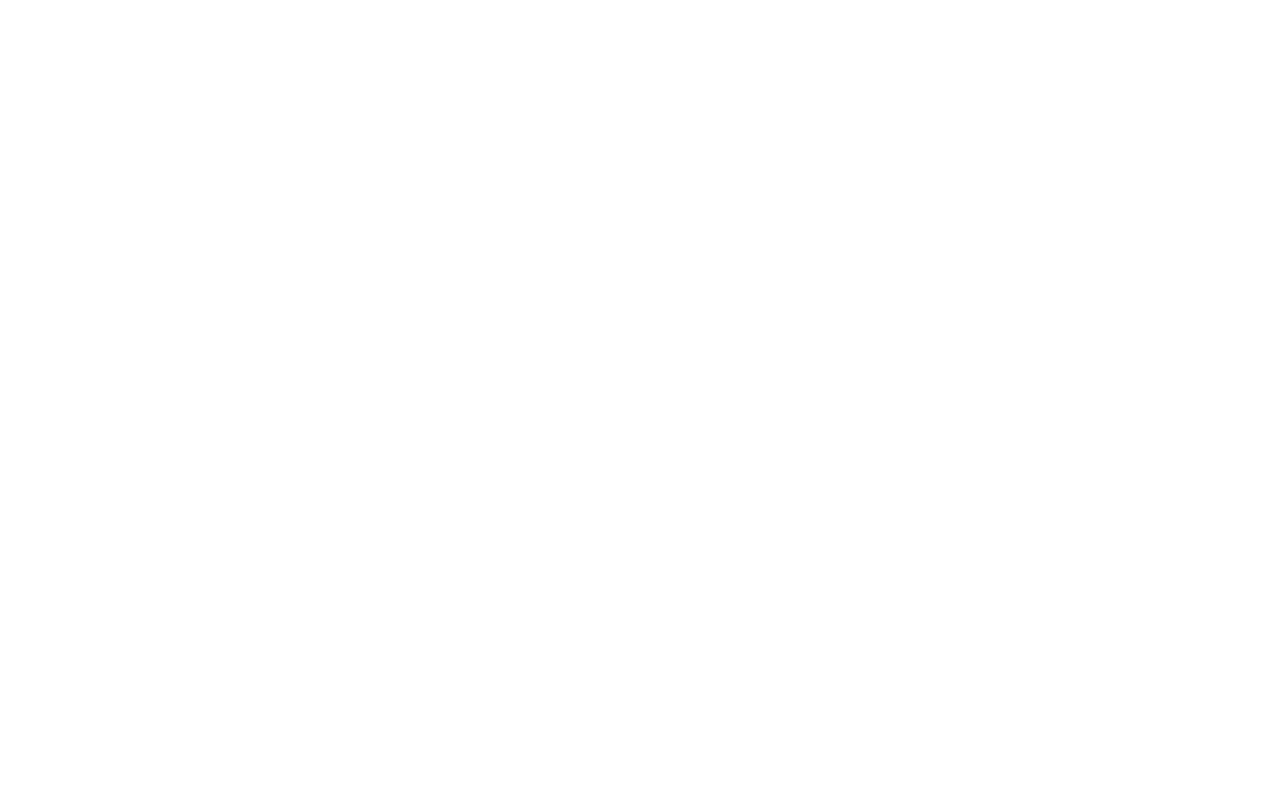
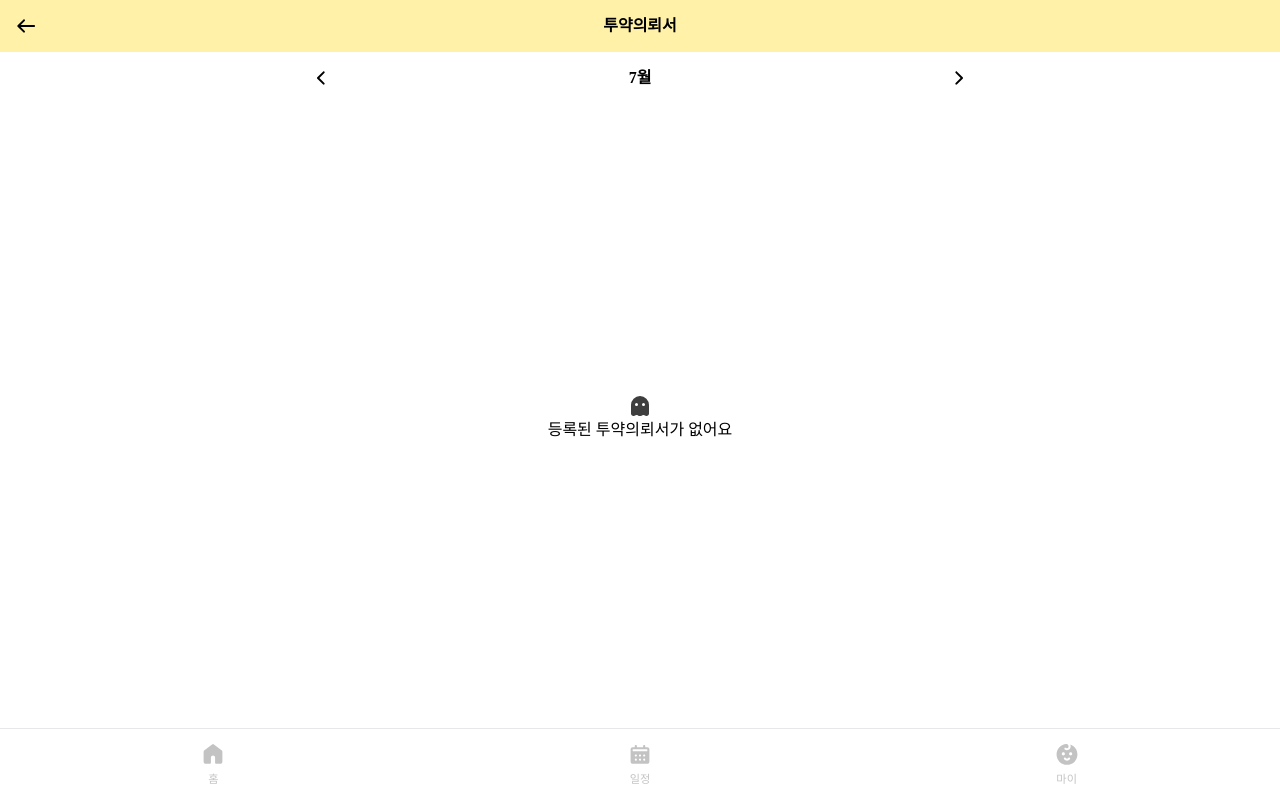
Before and after one commit to allkong/KidWe, a React (Vite) app in the folder front-end/: page /medication in a window 1280 px wide. Before the commit this address had no page. Built offline with nearby package versions, Linux system fonts and the light colour scheme; a web font is replaced by a local one.

Commit message:
feat: dayjs 세팅 - menuItems id 지정 - 날짜 포맷 dayjs로 변경 - 날짜 내비게이터 위치 지정

```diff
--- a/front-end/package.json
+++ b/front-end/package.json
@@ -19,6 +19,7 @@
     "posttest": "yarn.cmd run lint"
   },
   "dependencies": {
+    "dayjs": "^1.11.12",
     "react": "^18.3.1",
     "react-dom": "^18.3.1",
     "react-router-dom": "^6.25.1",
--- a/front-end/src/App.tsx
+++ b/front-end/src/App.tsx
@@ -1,11 +1,14 @@
 import {BrowserRouter, Routes, Route} from 'react-router-dom';
 // import {HeaderProvider} from './contexts/header/HeaderContext';
+
 import Home from '@/pages/Home';
 import Schedule from '@/pages/Schedule';
 import MyPage from '@/pages/MyPage';
+
 import AttentdanceManagement from '@/pages/attendance/AttendanceManagement';
+import MedicationListView from '@/pages/medication/MedicationListView';
 import KindergartenManagement from '@/pages/KindergartenManagement';
-import LoginMain from '@/pages/login/LoginMain';
+// import LoginMain from '@/pages/login/LoginMain';
 
 const App: React.FC = () => {
   return (
@@ -16,7 +19,9 @@ const App: React.FC = () => {
           <Route path="/" element={<Home />}></Route>
           <Route path="/schedule" element={<Schedule />}></Route>
           <Route path="/mypage" element={<MyPage />}></Route>
+
           <Route path="/attendance" element={<AttentdanceManagement />}></Route>
+          <Route path="/medication" element={<MedicationListView />}></Route>
           <Route
             path="/kindergarten/*"
             element={<KindergartenManagement />}
--- a/front-end/src/components/organisms/Content/HomeMenu.tsx
+++ b/front-end/src/components/organisms/Content/HomeMenu.tsx
@@ -2,17 +2,17 @@ import {Link} from 'react-router-dom';
 import MainMenu from '@/components/atoms/Menu/MainMenu';
 
 const menuItems = [
-  {img: 'sketchBook', text: '알림장', to: ''},
-  {img: 'megaphone', text: '공지사항', to: ''},
-  {img: 'attendance', text: '출석부', to: ''},
-  {img: 'book', text: '메모', to: ''},
-  {img: 'riceBowl', text: '식단', to: ''},
-  {img: 'medication', text: '투약의뢰서', to: ''},
-  {img: 'house', text: '귀가동의서', to: ''},
-  {img: 'bus', text: '스쿨버스', to: ''},
-  {img: 'folder', text: '일지', to: ''},
-  {img: 'imageGallery', text: '앨범', to: ''},
-  {img: 'dinosaur', text: '반 관리', to: ''},
+  {id: 1, img: 'sketchBook', text: '알림장', to: ''},
+  {id: 2, img: 'megaphone', text: '공지사항', to: ''},
+  {id: 3, img: 'attendance', text: '출석부', to: ''},
+  {id: 4, img: 'book', text: '메모', to: ''},
+  {id: 5, img: 'riceBowl', text: '식단', to: ''},
+  {id: 6, img: 'medication', text: '투약의뢰서', to: '/medication'},
+  {id: 7, img: 'house', text: '귀가동의서', to: ''},
+  {id: 8, img: 'bus', text: '스쿨버스', to: ''},
+  {id: 9, img: 'folder', text: '일지', to: ''},
+  {id: 10, img: 'imageGallery', text: '앨범', to: ''},
+  {id: 11, img: 'dinosaur', text: '반 관리', to: ''},
 ];
 
 const HomeMenu = () => {
@@ -20,9 +20,9 @@ const HomeMenu = () => {
     <div className="flex justify-center bg-white rounded-lg">
       <div className="grid grid-cols-4 p-7 gap-x-7 gap-y-5">
         {/* 역할에 따라 보여주는 메뉴가 달라야 함 */}
-        {menuItems.map((item, index) => (
-          <Link to={item.to}>
-            <MainMenu key={index} img={item.img} text={item.text} />
+        {menuItems.map(item => (
+          <Link key={item.id} to={item.to}>
+            <MainMenu key={item.id} img={item.img} text={item.text} />
           </Link>
         ))}
       </div>
--- a/front-end/src/components/organisms/Content/MemoShortcut.tsx
+++ b/front-end/src/components/organisms/Content/MemoShortcut.tsx
@@ -1,17 +1,9 @@
 import {useNavigate} from 'react-router-dom';
+import {toKorYMD} from '@/utils/dayjsPlugin';
 import Button from '@/components/atoms/Button/Button';
 import pencilIcon from '@/assets/menu/pencil.png';
 
 const MemoShortcut = () => {
-  const today: Date = new Date();
-
-  const dateOptions: Intl.DateTimeFormatOptions = {
-    month: 'long',
-    day: 'numeric',
-    weekday: 'long',
-  };
-  const formattedDate = today.toLocaleDateString('ko-KR', dateOptions);
-
   const navigate = useNavigate();
   const handleButtonClick = () => {
     navigate('/');
@@ -20,7 +12,7 @@ const MemoShortcut = () => {
   return (
     <div className="p-5 space-y-2 bg-white rounded-lg">
       <div>
-        <p className="text-sm text-gray-200">{formattedDate}</p>
+        <p className="text-sm text-gray-200">{toKorYMD()}</p>
         <div className="flex items-center space-x-2">
           <p className="font-semibold text-gray-300">
             방금 일어난 일을 바로 기록해 보세요
--- a/front-end/src/components/organisms/Navigation/DateNavigator.tsx
+++ b/front-end/src/components/organisms/Navigation/DateNavigator.tsx
@@ -6,10 +6,12 @@ interface DateNavigatorProps {
 
 const DateNavigator = ({title}: DateNavigatorProps) => {
   return (
-    <div className="flex items-center p-3.5 bg-white justify-evenly">
-      <BracketButton direction="left" />
-      <h1 className="font-semibold">{title}</h1>
-      <BracketButton direction="right" />
+    <div className="fixed w-full top-[3.25rem] bg-white z-10">
+      <div className="flex items-center p-3.5 bg-white justify-evenly">
+        <BracketButton direction="left" onClick={() => {}} />
+        <h1 className="font-semibold">{title}</h1>
+        <BracketButton direction="right" onClick={() => {}} />
+      </div>
     </div>
   );
 };
--- a/front-end/src/components/organisms/Navigation/Header.tsx
+++ b/front-end/src/components/organisms/Navigation/Header.tsx
@@ -8,7 +8,7 @@ interface HeaderProps {
 
 const Header = ({title, buttonType}: HeaderProps) => {
   return (
-    <header className="fixed w-full top-0 flex items-center justify-between p-3.5 bg-secondary">
+    <header className="fixed w-full top-0 flex items-center justify-between p-3.5 bg-secondary z-20">
       {buttonType === 'back' ? <BackButton /> : <CloseButton />}
       <h1 className="font-semibold">{title}</h1>
       <div className="w-6"></div>
--- a/front-end/src/pages/KindergartenManagement.tsx
+++ b/front-end/src/pages/KindergartenManagement.tsx
@@ -1,6 +1,6 @@
+import {Routes, Route} from 'react-router-dom';
 import Header from '@/components/organisms/Navigation/Header';
 import NavigationBar from '@/components/organisms/Navigation/NavigationBar';
-import {Routes, Route} from 'react-router-dom';
 import MemoList from '@/pages/kindergarten/MemoList';
 import MemoWrite from '@/pages/kindergarten/MemoWrite';
 import FoodInfo from '@/pages/kindergarten/FoodInfo';
--- a/front-end/src/pages/medication/MedicationListView.tsx
+++ b/front-end/src/pages/medication/MedicationListView.tsx
@@ -0,0 +1,23 @@
+import Header from '@/components/organisms/Navigation/Header';
+import DateNavigator from '@/components/organisms/Navigation/DateNavigator';
+import NoResult from '@/components/atoms/NoResult';
+import NavigationBar from '@/components/organisms/Navigation/NavigationBar';
+import {toKorM} from '@/utils/dayjsPlugin';
+import {containerClass} from '@/styles/styles';
+
+const MedicationListView = () => {
+  return (
+    <div className="flex flex-col h-screen">
+      <Header title={'투약의뢰서'} buttonType="back" />
+      <DateNavigator title={toKorM()} />
+      <div className={containerClass}>
+        <div className="flex items-center justify-center h-full">
+          <NoResult text="등록된 투약의뢰서가 없어요" />
+        </div>
+      </div>
+      <NavigationBar />
+    </div>
+  );
+};
+
+export default MedicationListView;
--- a/front-end/src/styles/styles.ts
+++ b/front-end/src/styles/styles.ts
@@ -1 +1,2 @@
-export const containerClass = 'h-screen pb-[4.3rem] bg-white pt-[3.3rem]';
+// export const containerClass = 'h-screen pb-[4.3rem] bg-white pt-[3.3rem]';
+export const containerClass = 'pb-[4.3rem] pt-[6.5rem] bg-white h-full';
--- /dev/null
+++ b/front-end/src/utils/dayjsPlugin.ts
@@ -0,0 +1,33 @@
+import dayjs from 'dayjs';
+import customParseFormat from 'dayjs/plugin/customParseFormat';
+import utc from 'dayjs/plugin/utc';
+import timezone from 'dayjs/plugin/timezone';
+import 'dayjs/locale/ko'; // 한국어 로케일
+
+// 플러그인 사용 설정
+dayjs.extend(customParseFormat);
+dayjs.extend(utc);
+dayjs.extend(timezone);
+
+// 한국어 로케일 설정
+dayjs.locale('ko');
+
+// 날짜 형식 커스텀
+export const getToday = (): string => {
+  return dayjs().format('YYYY-MM-DD');
+};
+
+export const toKorYMD = (): string => {
+  return dayjs().format('YYYY년 M월 D일');
+};
+
+export const toKorM = (): string => {
+  return dayjs().format('M월');
+};
+
+// 시간 형식 커스텀
+export const getCurrentTimeInTimezone = (tz: string): string => {
+  return dayjs().tz(tz).format();
+};
+
+export default dayjs;
```
Also changed, not shown: 1 other file (tests, documents, lock files or other folders).
